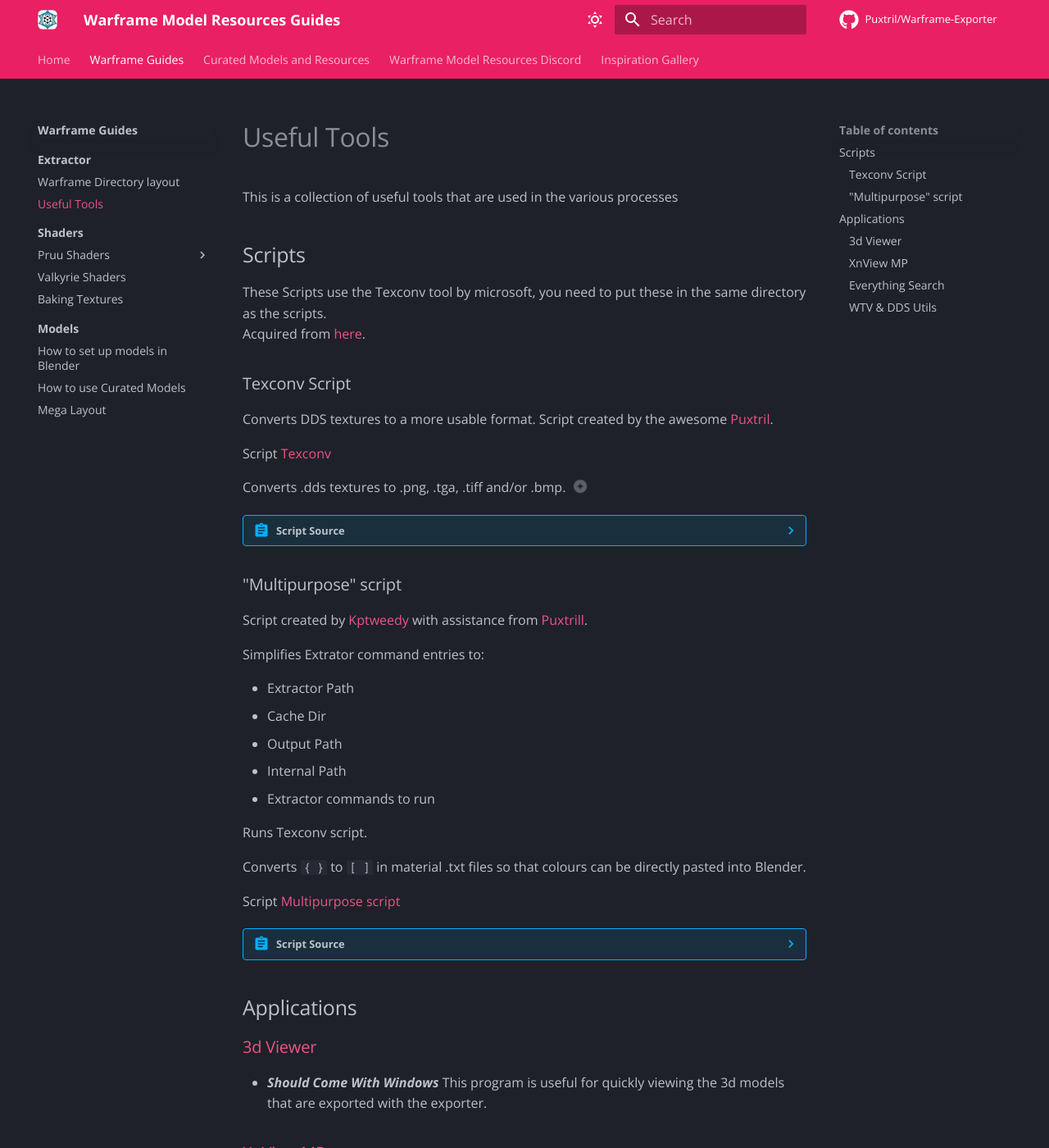
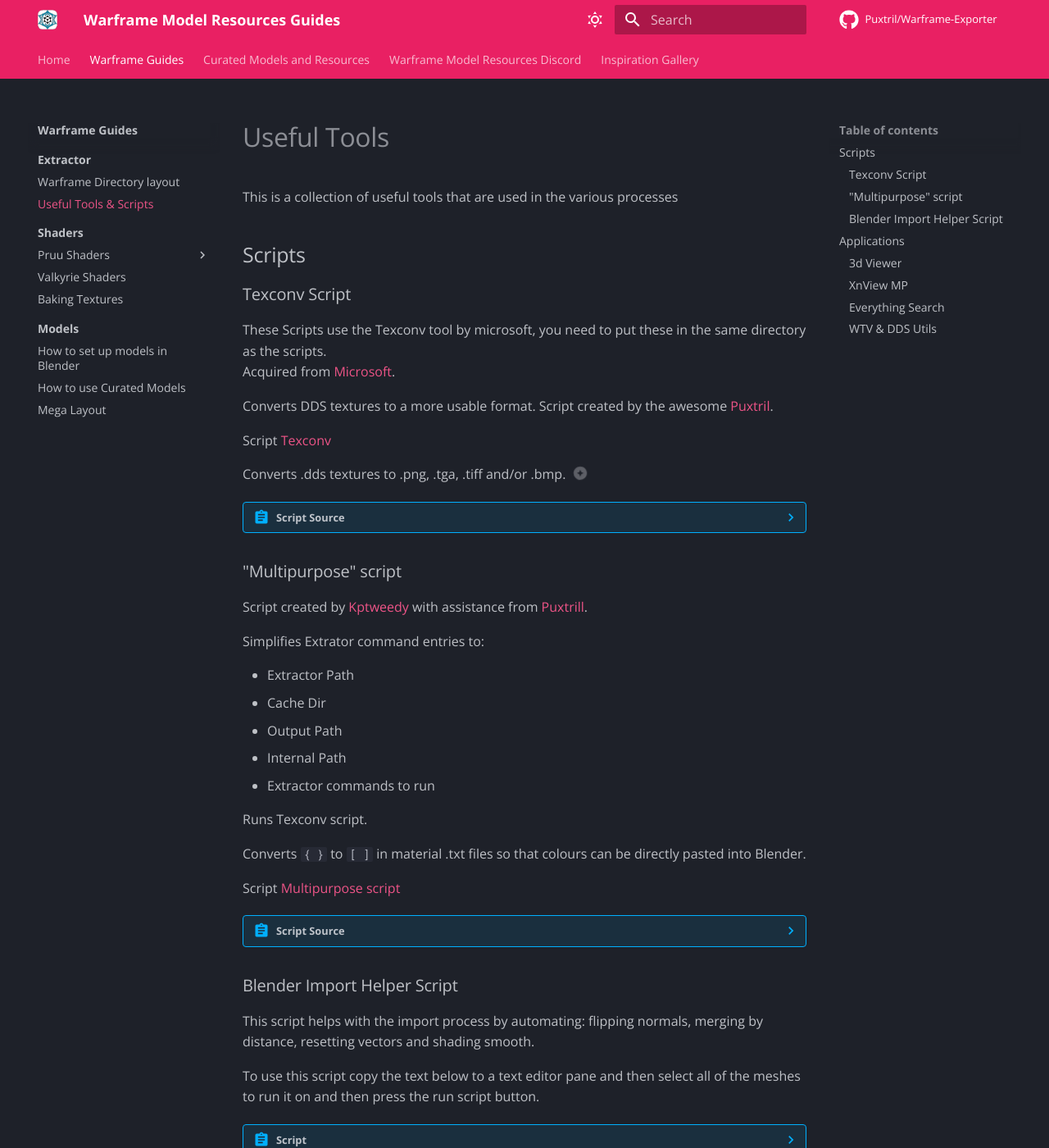
Before and after one commit to Kptweedy/Tutorials, an MkDocs documentation site: the page built from docs/wf-guides/extractor/tools.md, in a window 1280 px wide and 1400 px high. Shown: the whole window at 82% size. Built offline with MkDocs 1.6.1 and Material for MkDocs 9.7.7, drawn with Linux system fonts in a browser that asks for light colours; comment, search, counter and statistics services are not loaded.

Commit message:
small changes

````diff
--- a/docs/wf-guides/extractor/tools.md
+++ b/docs/wf-guides/extractor/tools.md
@@ -2,9 +2,12 @@
 This is a collection of useful tools that are used in the various processes
 
 ## Scripts
+
+### Texconv Script
+
 These Scripts use the Texconv tool by microsoft, you need to put these in the same directory as the scripts.
-Acquired from [here](https://github.com/Microsoft/DirectXTex/wiki/Texconv).
-### Texconv Script
+Acquired from [Microsoft](https://github.com/Microsoft/DirectXTex/wiki/Texconv).
+
 Converts DDS textures to a more usable format.
 Script created by the awesome [Puxtril](https://github.com/Puxtril).
 
@@ -379,6 +382,43 @@
 ```
 ```
 -->
+
+### Blender Import Helper Script
+
+This script helps with the import process by automating: flipping normals, merging by distance, resetting vectors and shading smooth.
+
+To use this script copy the text below to a text editor pane and then select all of the meshes to run it on and then press the run script button.
+??? abstract "Script"
+
+    ```py
+    import bpy
+
+    # Select the active object
+    obj = bpy.context.active_object
+
+    #
+    for obj in bpy.context.selected_objects:
+
+        # Edit mode
+        bpy.ops.object.mode_set(mode='EDIT')
+
+        # Flip Normals
+        bpy.ops.mesh.flip_normals()
+
+        # Remove Doubles
+        bpy.ops.mesh.remove_doubles()
+
+        # Reset Normals
+        bpy.ops.mesh.normals_tools(mode='RESET')
+
+        # Object mode
+        bpy.ops.object.mode_set(mode='OBJECT')
+
+        # Shade Smooth
+        bpy.ops.object.shade_smooth()
+    ```
+
+
 ## Applications
 
 ### [3d Viewer](https://www.microsoft.com/store/productId/9NBLGGH42THS)
--- a/mkdocs.yml
+++ b/mkdocs.yml
@@ -111,7 +111,7 @@
     - Extractor:
       - wf-guides/extractor/index.md
       - Warframe Directory layout: wf-guides/extractor/file-list.md
-      - Useful Tools: wf-guides/extractor/tools.md
+      - Useful Tools & Scripts: wf-guides/extractor/tools.md
     - Shaders:
       - wf-guides/shaders/index.md
       - Pruu Shaders:
````
Also changed, not shown: docs/wf-guides/extractor/index.md (+2 -2 lines).
